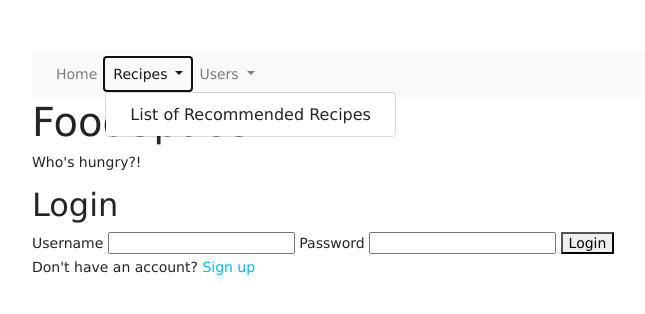
After one commit to Jenniferrmuniz/food-space, a Node server app: page /user/login in a window 1280 px wide, after a click on "Recipes". The commit adds this page. Shown: the top 314 px of the page, without its empty margins (18-663 px from the left). Run offline with Node 20, Linux system fonts and the light colour scheme; some libraries are stand-ins or nearby versions.

Commit message:
merged w/ vitors

```diff
--- a/app.js
+++ b/app.js
@@ -9,16 +9,20 @@ const mongoose     = require('mongoose');
 const logger       = require('morgan');
 const path         = require('path');
 
-const session       = require('express-session');
-const MongoStore    = require('connect-mongo')(session);
-const flash         = require("connect-flash");
-const passport      = require("passport");
-const LocalStrategy = require("passport-local").Strategy;
-const User          = require('./models/user-model');
-const bcrypt        = require('bcryptjs');
+//may not use all of these
+const session = require('express-session');
+const MongoStore = require('connect-mongo')(session);
+const flash = require('connect-flash');
+const bcrypt = require('bcryptjs');
+const User = require('./models/User');
+const passport = require('passport');
+const LocalStrategy = require('passport-local').Strategy;
+//const GoogleStrategy = require("passport-google-oauth20").Strategy;
 
+
+mongoose.Promise = Promise;
 mongoose
-  .connect('mongodb://localhost/food-space', {useNewUrlParser: true})
+  .connect('mongodb://localhost/foodspace', {useNewUrlParser: true})
   .then(x => {
     console.log(`Connected to Mongo! Database name: "${x.connections[0].name}"`)
   })
@@ -52,25 +56,11 @@ app.use(express.static(path.join(__dirname, 'public')));
 app.use(favicon(path.join(__dirname, 'public', 'images', 'favicon.ico')));
 
 
-
-// default value for title local
-app.locals.title = 'Express - Generated with IronGenerator';
-
-
-
-
-
-
-
-
-
 app.use(session({
   secret: "our-passport-local-strategy-app",
   resave: true,
   saveUninitialized: true
 }));
-
-
 
 app.use(passport.initialize());
 // this line is basically turning passport on
@@ -79,12 +69,7 @@ app.use(passport.session());
 // this line connects the passport instance you just created, with the session that you just created above it
 
 
-
-
-app.use((flash()));
-
-
-
+app.use(flash());
 
 
 passport.serializeUser((user, cb) => {
@@ -93,31 +78,30 @@ passport.serializeUser((user, cb) => {
 
 passport.deserializeUser((id, cb) => {
   User.findById(id, (err, user) => {
-    if (err) { return cb(err); }
+    if (err) {
+      return cb(err);
+    }
     cb(null, user);
   });
 });
 
+
 passport.use(new LocalStrategy((username, password, next) => {
-  //                                ^
-  //                                |
-  //                                ------------------------------------
-  //                                                                    |
-  // passport by default will grab req.body.username and put it right here
-// same thing is true for password
-
-  User.findOne({ username }, (err, user) => {
-    // in this callbacksyntax err will only exist if something goes wrong
-    // user will only exist if everything goes right
+  User.findOne({
+    username
+  }, (err, user) => {
     if (err) {
       return next(err);
     }
     if (!user) {
-      return next(null, false, { message: "Sorry, wrong username" });
-      // whatever message is equal to automatically gets set to req.flash('error')
+      return next(null, false, {
+        message: "Incorrect username"
+      });
     }
     if (!bcrypt.compareSync(password, user.password)) {
-      return next(null, false, { message: "Incorrect password" });
+      return next(null, false, {
+        message: "Incorrect password"
+      });
     }
 
     return next(null, user);
@@ -126,28 +110,67 @@ passport.use(new LocalStrategy((username, password, next) => {
 
 
 
+//creates universal variable in all hbs files
+//creates user in session
+app.use((req, res, next) => {
+
+  res.locals.theUser = req.user;
+
+  res.locals.successMessage = req.flash('success');
+  res.locals.errorMessage = req.flash('error');
+
+  next();
+
+})
+
+//Passport google auth if we want to add later
+
+// passport.use(
+//   new GoogleStrategy({
+//       clientID: process.env.GOOGLE_ID,
+//       clientSecret: process.env.GOOGLE_SECRET,
+//       callbackURL: "/user/auth/google/callback"
+//     },
+//     (accessToken, refreshToken, profile, done) => {
+//       // to see the structure of the data in received response:
+//       console.log("Google account details:", profile);
+
+//       User.findOne({
+//           googleID: profile.id
+//         })
+//         .then(user => {
+//           if (user) {
+//             done(null, user);
+//             return;
+//           }
+
+//           if (profile.photos) {
+//             theImage = profile.photos[0].value;
+//           }
+
+//           User.create({
+//               googleID: profile.id,
+//               isAdmin: false,
+//               image: theImage,
+//               profile: profile._json.username
+//             })
+//             .then(newUser => {
+//               done(null, newUser);
+//             })
+//             .catch(err => done(err)); // closes User.create()
+//         })
+//         .catch(err => done(err)); // closes User.findOne()
+//     }
+//   )
+// );
 
 
 
 
 
 
-
-
-app.use((req, res, next)=>{
-  res.locals.theUser = req.user;
-  res.locals.errorMessage = req.flash('error');
-  res.locals.successMessage = req.flash('success');
-  next();
-})
-// creating a universal variable inside all the hbs files called theUser
-// this variable is equal to the user in the session
-// that means if there's no user in the session, this variable will be null/undefined (not sure which one)
-
-
-
-
-
+// default value for title local
+app.locals.title = 'Welcome to FoodSpace';
 
 
 
@@ -156,10 +179,14 @@ app.use((req, res, next)=>{
 const index = require('./routes/index');
 app.use('/', index);
 
-const user = require('./routes/user-routes');
-app.use('/', user);
+const userRoutes = require('./routes/user-routes');
+app.use('/user', userRoutes);
+
+const recipesRoutes = require('./routes/recipes-routes');
+app.use('/recipes', recipesRoutes);
 
 const upload = require('./routes/upload-pics');
 app.use('/', upload);
 
+
 module.exports = app;
--- a/routes/index.js
+++ b/routes/index.js
@@ -1,3 +1,4 @@
+
 const express = require('express');
 const router  = express.Router();
 
--- a/routes/upload-pics.js
+++ b/routes/upload-pics.js
@@ -1,8 +1,6 @@
-
-
 const express = require('express');
 const router = express.Router();
-const User = require('../models/user-model');
+const User = require('../models/User');
 const session = require("express-session");
 const MongoStore = require("connect-mongo")(session);
 const bcrypt = require('bcryptjs');
@@ -10,7 +8,7 @@ const passport = require('passport');
 
 
 const multer  = require('multer');
-const Picture = require('../models/picture-model');
+const Picture = require('../models/Picture');
 
 
 
--- a/routes/user-routes.js
+++ b/routes/user-routes.js
@@ -1,79 +1,135 @@
 const express = require('express');
 const router = express.Router();
-const User = require('../models/user-model');
-const session = require("express-session");
-const MongoStore = require("connect-mongo")(session);
-const bcrypt = require('bcryptjs');
+
+const User = require('../models/User')
+
+const bcrypt = require("bcryptjs");
+const bcryptSalt = 10;
 const passport = require('passport');
 
 
-const multer  = require('multer');
-const Picture = require('../models/picture-model');
+router.get('/signup', (req, res, next) => {
+
+  res.render('user/signup');
+
+})
+
+router.post('/signup', (req, res, next) => {
+
+  // let admin = false;
+
+  // if (req.user) {
+  //   // check if logged in
+  //   if (req.user.isAdmin) {
+  //     //check if logged in user in an admin if so give them true value to is admin
+  //     admin = req.body.role ? req.body.role : false;
+  //   }
+  // }
 
 
+  let username = req.body.theUsername;
+  let password = req.body.thePassword;
 
+  let salt = bcrypt.genSaltSync(bcryptSalt);
+  let hashPass = bcrypt.hashSync(password, salt);
 
-router.get('/signup', (req, res, next) => {
-    res.render('users/signup');
+  // check for if no password entered...
+
+  // if (username === "" || password === "") {
+  //   res.render("user/signup", {
+  //     errorMessage: "Indicate a username and a password to sign up"
+  //   });
+  //   return;
+  // }
+
+  User.create({
+      username: username,
+      password: hashPass,
+      //isAdmin: admin
     })
+    .then((result) => {
 
+      res.redirect('/recipes');
 
-
-router.post('/signup', (req, res, next) => {
-    const username = req.body.theUsername;
-    const password = req.body.thePassword;
-    const salt = bcrypt.genSaltSync(10);
-    const hashPassword = bcrypt.hashSync(password, salt);
-
-    const newUser = {
-        username: username,
-        password: hashPassword
-    }
-
-    User.create(newUser)
-        .then((data) => {
-            res.redirect('/')
+      // if no user then do the auto login when signing up
+      // if (!req.user) {
+      //   req.login(result, function (err, user) {
+      //     if (!err) {
+      //       res.redirect('/recommended');
+      //     } else {
+      //       next(err);
+      //     }
+      //   })
+      // }
+      // else {
+      //   res.redirect('/admin/active-users') //when admin creates a user go to all users page
+      // }
     })
     .catch((err) => {
       next(err);
     })
 })
 
+//route to login page
+router.get('/login', (req, res, next) => {
 
+  res.render('user/login')
 
-router.get('/login', (req, res, next) => {
-    res.render('users/login');
 })
 
 
+//route for actually login in. if successful, takes you to celebrity page, if not back to login in again.
 router.post("/login", passport.authenticate("local", {
-    successRedirect: "/",
-    failureRedirect: "/users/login",
+  successRedirect: "/recipes",
+  failureRedirect: "/user/login",
   failureFlash: true,
   passReqToCallback: true
 }));
 
 
+router.get("/logout", (req, res, next) => {
 
-router.post('/logout', (req, res, next) => {
+  req.logout(); //passport specific logout. without passport we use req.session.destroy()
+  res.redirect("/user/login");
 
-    req.logout();
-    res.redirect('/');
-})
+});
 
 
 
 
-router.get('/profile', (req, res, next)=>{
+//creates route to profile or myaccount page so user can delete their account if they want. gives some control to user
+// router.get('/profile', (req, res, next) => {
+//   res.render('user/profile');
+// })
 
-    if(req.user){
-        res.render('users/profile', {theUser: req.user})
-    } else{
-        res.redirect('/')
-    }
-})
+//submits post for user to delete account from DB
+// router.post('/account/delete-my-account', (req, res, next) => {
+//   User.findByIdAndRemove(req.user._id)
+//     .then(() => {
+//       res.redirect('/')
+//     })
+//     .catch((err) => {
+//       next(err);
+//     })
+// })
 
+// router.get(
+//   "/auth/google",
+//   passport.authenticate("google", {
+//     scope: [
+//       "https://www.googleapis.com/auth/userinfo.profile",
+//       "https://www.googleapis.com/auth/userinfo.email"
+//     ]
+//   })
+// );
 
+// router.get(
+//   "/auth/google/callback",
+//   passport.authenticate("google", {
+//     successRedirect: "/celebrity",
+//     failureRedirect: "/user/login" // here you would redirect to the login page using traditional login approach
+//   })
+// );
 
 
 module.exports = router;
--- a/views/layout.hbs
+++ b/views/layout.hbs
@@ -21,16 +21,31 @@
       <li class="nav-item">
         <a class="nav-link" href="/">Home</a>
       </li>
+
+
+      <li class="nav-item dropdown">
+        <a class="nav-link dropdown-toggle" href="#" id="navbarDropdownMenuLink" role="button" data-toggle="dropdown" aria-haspopup="true" aria-expanded="false">
+          Recipes
+        </a>
+        <div class="dropdown-menu" aria-labelledby="navbarDropdownMenuLink">
+          <a class="dropdown-item" href="/recipes">List of Recommended Recipes</a>
+        </div>
+      </li>
+
+
+
       <li class="nav-item dropdown">
         <a class="nav-link dropdown-toggle" href="#" id="navbarDropdownMenuLink" role="button" data-toggle="dropdown" aria-haspopup="true" aria-expanded="false">
           Users
         </a>
         <div class="dropdown-menu" aria-labelledby="navbarDropdownMenuLink">
-          <a class="dropdown-item" href="/signup">Sign up</a>
-          <a class="dropdown-item" href="/login">Log in</a>
-          <a class="dropdown-item" href="#">Log out ( link not working yet )</a>
-          <a class="dropdown-item" href="/profile">Profile</a>
-
+          {{#if theUser}}
+          <a class="dropdown-item" href="/user/profile">Profile</a>
+          <a class="dropdown-item" href="/user/logout">Log out ( link not working yet )</a>
+          {{else}}
+          <a class="dropdown-item" href="/user/signup">Sign up</a>
+          <a class="dropdown-item" href="/user/login">Log in</a>
+          {{/if}}
         </div>
       </li>
     </ul>
--- /dev/null
+++ b/views/recipes/recommended.hbs
@@ -0,0 +1 @@
+<h1>RECOMMENDED</h1>
--- /dev/null
+++ b/views/user/login.hbs
@@ -0,0 +1,34 @@
+<div class='welcome'>
+  <h1>FoodSpace</h1>
+  <p>Who's hungry?!</p>
+</div>
+
+
+<form action="/user/login" method="POST" id="login-form">
+  <h2>Login</h2>
+
+  <label for="username">Username</label>
+  <input type="text" name="username">
+
+  <label for="password">Password</label>
+  <input type="password" name="password">
+
+
+  {{!-- {{#if message}}
+  <div class="error-message">{{ message }}</div>
+  {{/if}} --}}
+
+  <button type='submit'>Login</button>
+
+{{!-- google login if we want to add later --}}
+
+  {{!-- {{#unless user}}
+  <div>
+    <a href="/user/auth/google">Login With Google</a>
+  </div>
+  {{/unless}} --}}
+
+  <p class="account-message">
+    Don't have an account? <a href="/user/signup">Sign up</a>
+  </p>
+</form>
```
Also changed, not shown: models/Recipe.js (added, +18 -0 lines), models/User.js (added, +24 -0 lines), models/recipe-model.js (deleted, +0 -21 lines), models/user-model.js (deleted, +0 -20 lines), routes/recipes-routes.js (added, +37 -0 lines), views/user/profile.hbs (added, +20 -0 lines), views/user/signup.hbs (added, +33 -0 lines), views/users/login.hbs (deleted, +0 -19 lines), views/users/profile.hbs (deleted, +0 -9 lines), views/users/signup.hbs (deleted, +0 -23 lines), models/Picture.js (renamed from models/picture-model.js), 1 other file. Lines whose indentation alone changed are shown as unchanged.
